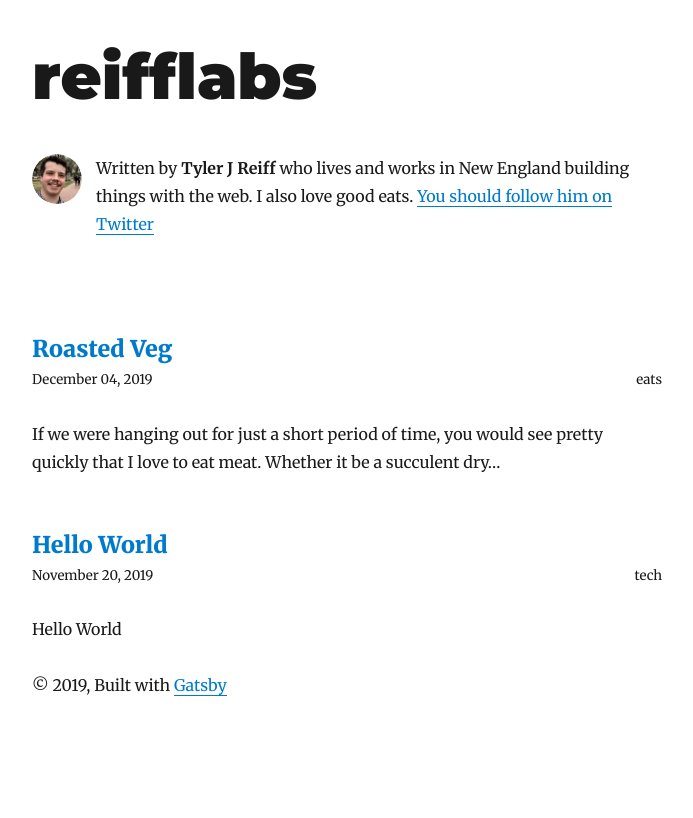
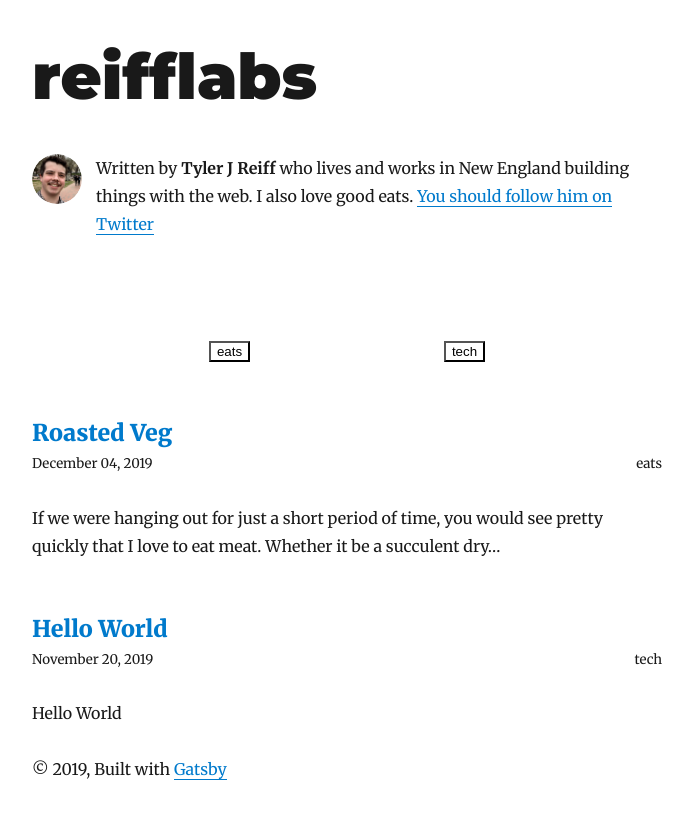
Before and after one commit to thetylerreiff/reifflabs.com, a Gatsby site: page / in a window 1280 px wide. Shown: the whole page, without its empty margins (293-986 px from the left). Built offline with nearby package versions, Linux system fonts and the light colour scheme; Gatsby itself is replaced by a stand-in of ours; some packages are replaced by stand-ins of ours.

Commit message:
Add tag filter

```diff
--- a/gatsby-config.js
+++ b/gatsby-config.js
@@ -57,7 +57,7 @@ module.exports = {
     {
       resolve: `gatsby-plugin-manifest`,
       options: {
-        name: `Reifflabs`,
+        name: `reifflabs`,
         short_name: `reifflabs`,
         start_url: `/`,
         background_color: `#ffffff`,
--- a/src/pages/index.js
+++ b/src/pages/index.js
@@ -1,4 +1,4 @@
-import React from "react"
+import React, { useState, useEffect } from "react"
 import { Link, graphql } from "gatsby"
 
 import Bio from "../components/bio"
@@ -6,21 +6,55 @@ import Layout from "../components/layout"
 import SEO from "../components/seo"
 import { rhythm } from "../utils/typography"
 
-class BlogIndex extends React.Component {
-  getTags() {
-    const posts =  this.props.data.allMarkdownRemark.edges
-    const allTags = posts.map(i => i.frontmatter.tags).flatten();
+function BlogIndex({ data , location }) {
+  const [tags, setTags] = useState([])
+  const [activeTag, setActiveTag] = useState(null)
+
+  // effect hook to set get all tags for the filter bar
+  useEffect(() => {
+    const posts = data.allMarkdownRemark.edges
+    const allTags = posts.map(({ node }) => node.frontmatter.tags).flat();
+    setTags(allTags)
+  },[])
+
+  function handleTagFilter(tag) {
+    if (activeTag && activeTag === tag) {
+      setActiveTag(null)
+    } else {
+      setActiveTag(tag)
+    }
   }
 
-  render() {
-    const { data } = this.props
   const siteTitle = data.site.siteMetadata.title
   const posts = data.allMarkdownRemark.edges
   return (
-      <Layout location={this.props.location} title={siteTitle}>
+    <Layout location={location} title={siteTitle}>
       <SEO title="All posts" />
       <Bio />
-        {posts.map(({ node }) => {
+      <div style={{
+        display: 'flex',
+        justifyContent: 'space-around',
+        margin: '0 5rem',
+      }}>
+        {tags.map(i => (
+          <span key={i}>
+            <button
+              type="button"
+              onClick={() => handleTagFilter(i)}
+              style={{
+                background: 'none',
+                boxShadow: i===activeTag ? '0 1px 3px rgba(0,0,0,0.12), 0 1px 2px rgba(0,0,0,0.24)': null,
+                fontSize: i===activeTag ? '1.1rem' : null
+              }}
+            >
+              {i}
+            </button>
+          </span>
+        ))}
+      </div>
+      {posts
+      .filter(({ node }) => activeTag ? node.frontmatter.tags.includes(activeTag) : true)
+      .map(({ node }) => {
         const title = node.frontmatter.title || node.fields.slug
         return (
           <article key={node.fields.slug}>
@@ -57,7 +91,6 @@ class BlogIndex extends React.Component {
     </Layout>
   )
 }
-}
 
 export default BlogIndex
 
```
Lines whose indentation alone changed are shown as unchanged.
